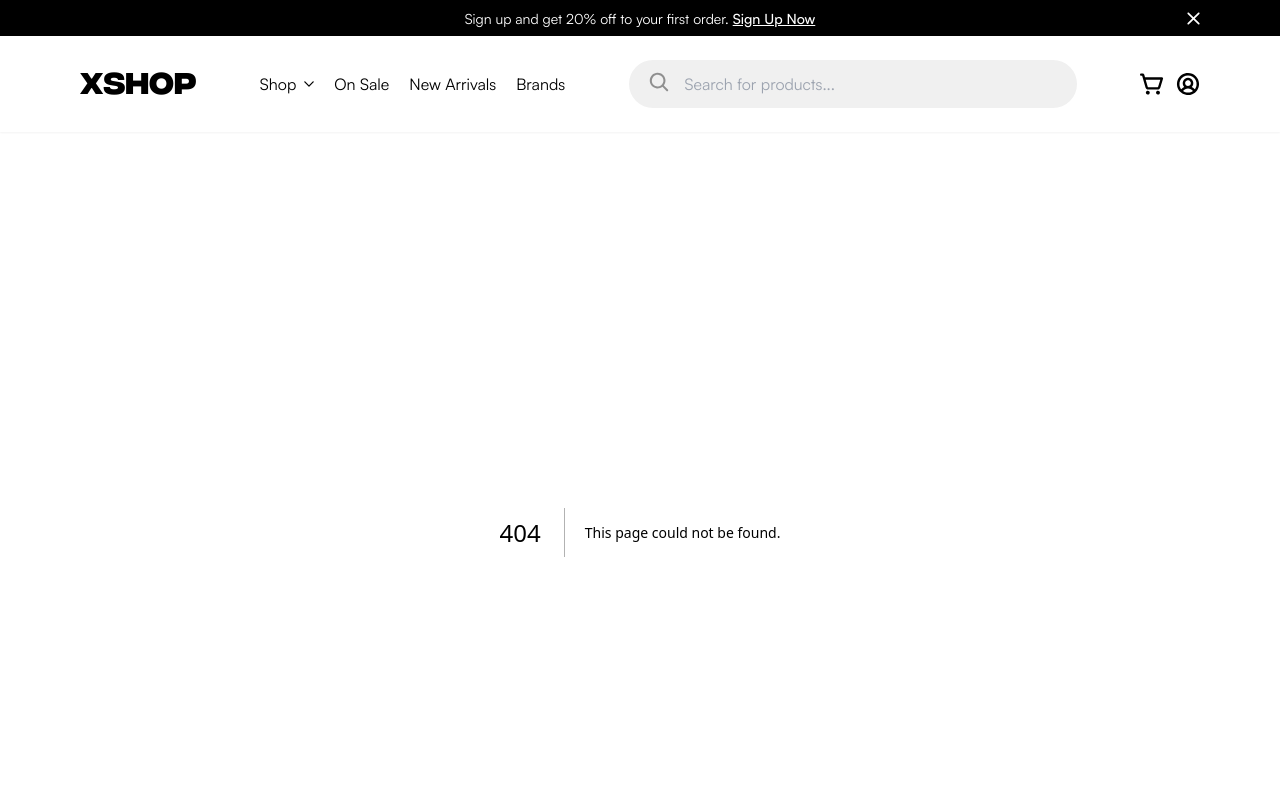
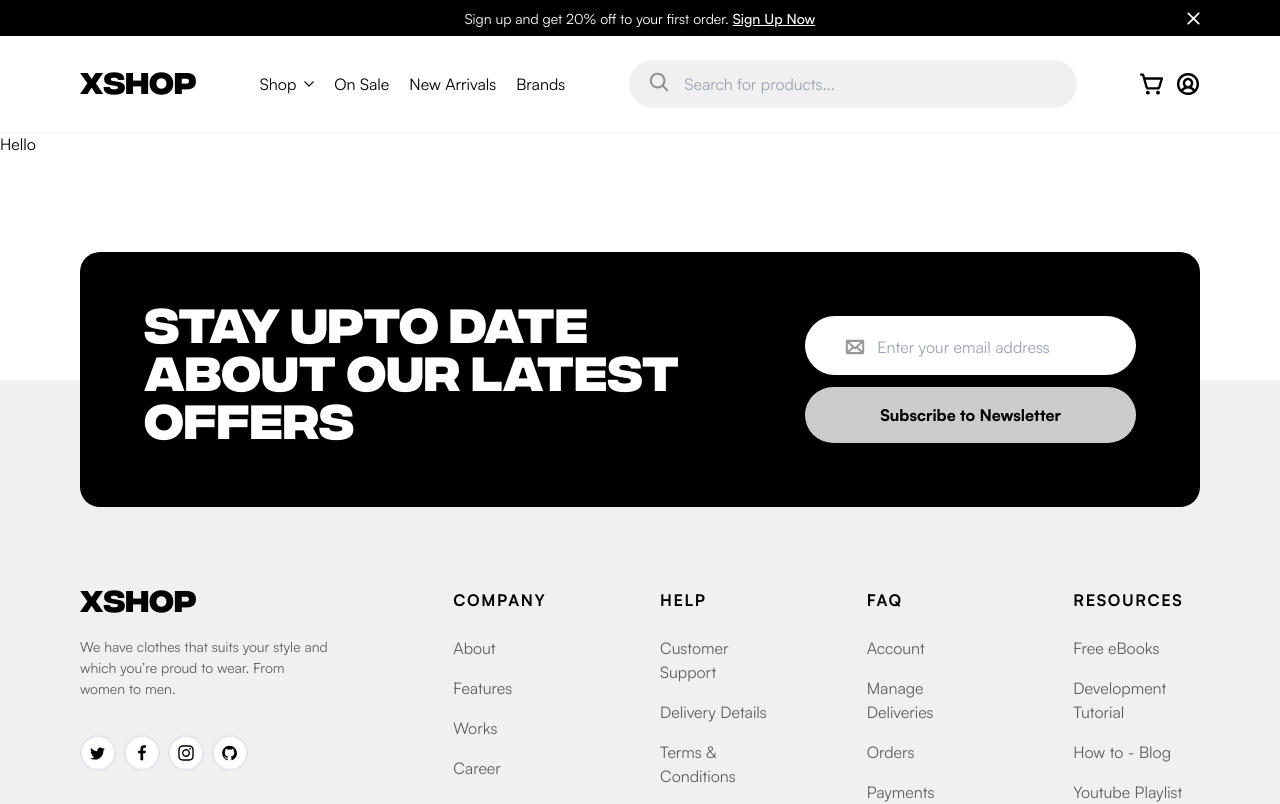
Before and after one commit to AliShariatian/XShop, a Next.js app: page /pages/products in a window 1280 px wide. Before the commit this address had no page. Shown: the top 804 px of the page. Built offline with nearby package versions, Linux system fonts and the light colour scheme.

Commit message:
add folder config for start project

```diff
--- /dev/null
+++ b/src/app/pages/products/page.tsx
@@ -0,0 +1,7 @@
+import { FC } from "react";
+
+const AllProductsPage: FC = (): JSX.Element => {
+   return <>Hello</>;
+};
+
+export default AllProductsPage;
```
